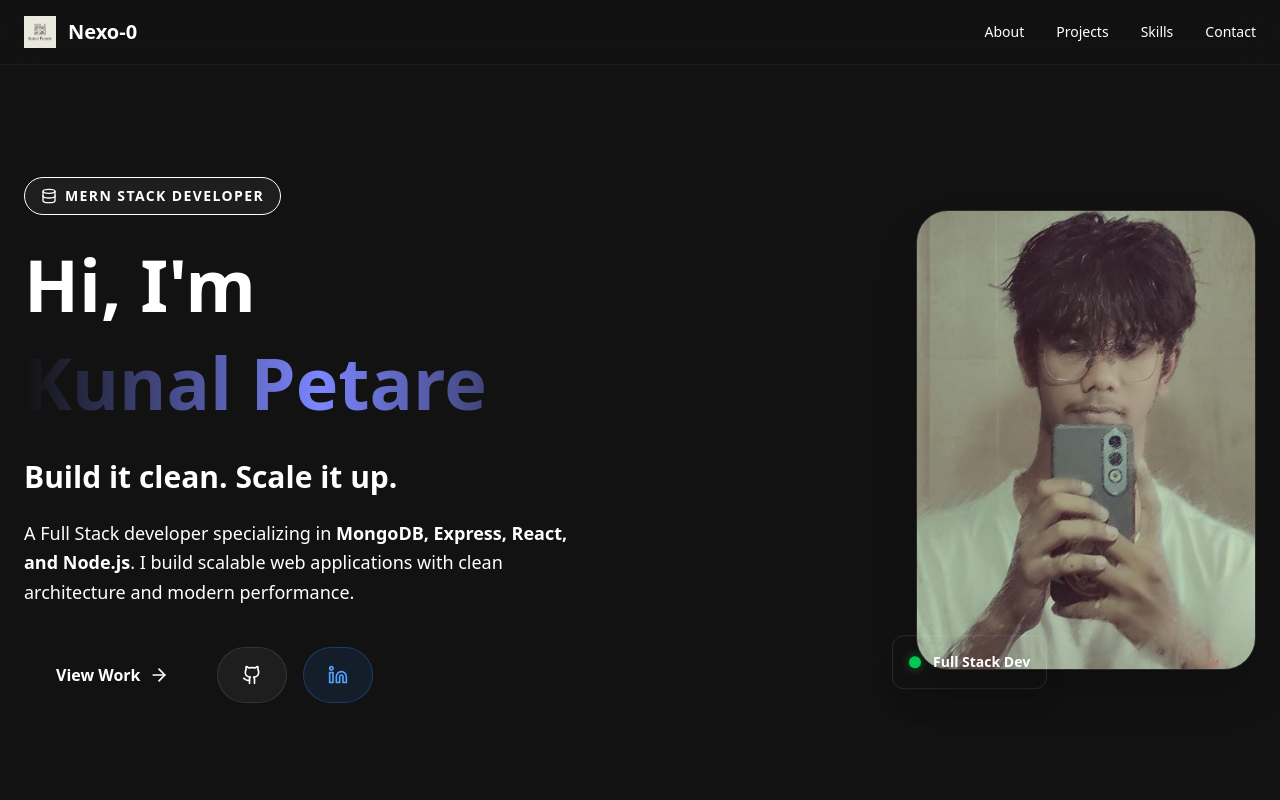
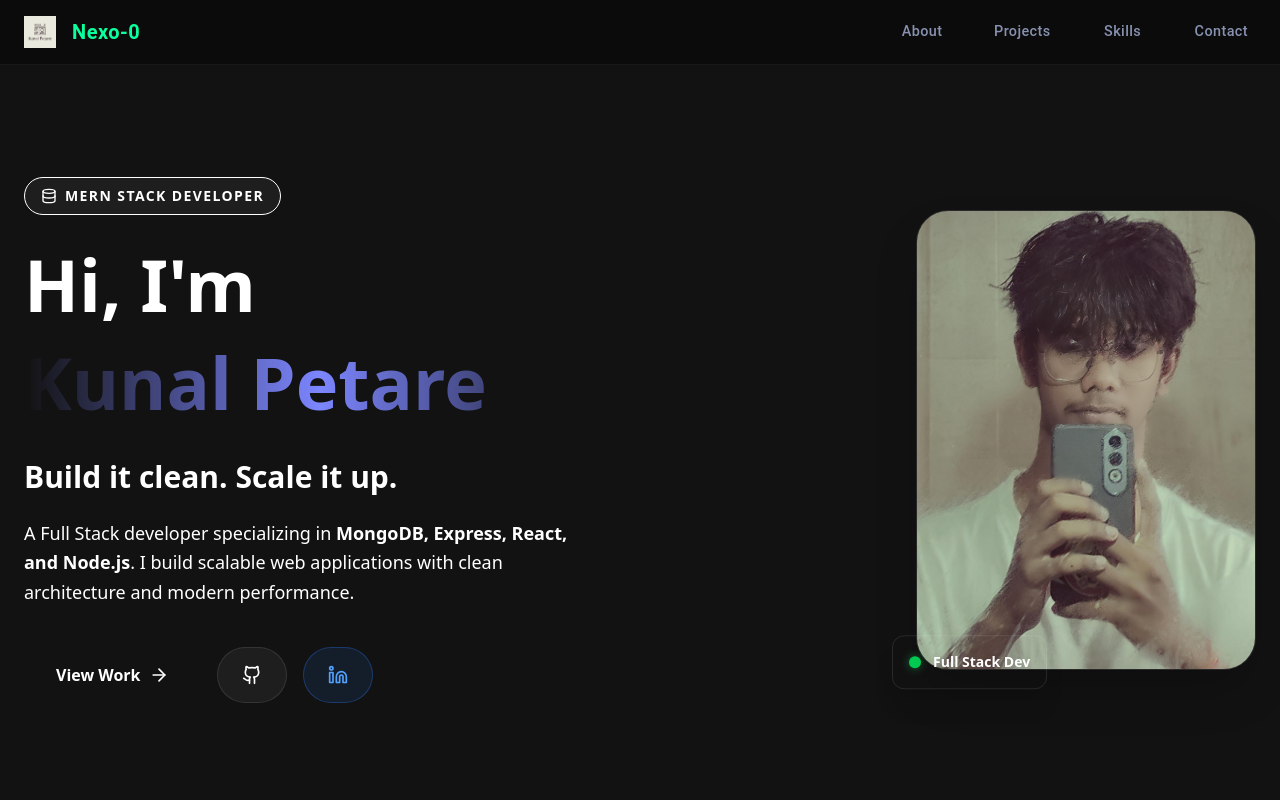
Before and after one commit to Nexo-0/Portfolio-V2-Frontend, a React (Vite) app: page / in a window 1280 px wide. Shown: the top 800 px of the page. Built offline with nearby package versions, Linux system fonts and the light colour scheme; no server answers.

Commit message:
Adding Material UI in App.jsx

```diff
--- a/src/App.jsx
+++ b/src/App.jsx
@@ -1,52 +1,113 @@
 import { QueryClient, QueryClientProvider } from '@tanstack/react-query';
+import { AppBar, Toolbar, Button, Box, Typography, Container } from '@mui/material'; // MUI Imports
+
 import { Hero } from './sections/Hero';
 import { About } from './sections/About';
 import { Projects } from './sections/Projects';
 import { Skills } from './sections/Skills';
 import { Contact } from './sections/Contact';
 
-// 1. IMPORT YOUR LOGO HERE
+// IMPORT YOUR LOGO
 import logo from './assets/Images/Studio-Project.png';
 
 const queryClient = new QueryClient();
+
+// Define Colors to match your theme
+const themeColors = {
+  background: 'rgba(10, 10, 10, 0.8)', // Dark background
+  border: 'rgba(255, 255, 255, 0.05)',  // Subtle border
+  textSecondary: '#8892b0',             // Gray text
+  primary: '#0aff9d',                   // Neon Green (Adjust to match your specific primary color)
+  glassBlur: 'blur(12px)',              // Glass effect
+};
 
 function App() {
   return (
     <QueryClientProvider client={queryClient}>
       <main className="antialiased selection:bg-primary/30">
 
-        {/* Navigation Bar */}
-        <nav className="fixed top-0 w-full z-50 bg-background/80 backdrop-blur-lg border-b border-white/5 px-6 py-4 flex justify-between items-center">
+        {/* --- MATERIAL UI NAVBAR --- */}
+        <AppBar
+          position="fixed"
+          elevation={0}
+          sx={{
+            backgroundColor: themeColors.background,
+            backdropFilter: themeColors.glassBlur,
+            borderBottom: `1px solid ${themeColors.border}`,
+            zIndex: 50
+          }}
+        >
+          <Container maxWidth="xl">
+            <Toolbar disableGutters sx={{ justifyContent: 'space-between', minHeight: '70px' }}>
 
-          {/* 2. FIXED LOGO SECTION */}
-          <div className="font-bold text-xl text-primary flex items-center gap-3">
-             <img
-               src={logo}
-               alt="Nexo-0 Logo"
-               className="h-8 w-auto object-contain" // Controls height
-             />
-             Nexo-0
-          </div>
+              {/* Logo Section */}
+              <Box display="flex" alignItems="center" gap={2}>
+                 <img
+                   src={logo}
+                   alt="Nexo-0 Logo"
+                   style={{ height: '32px', width: 'auto', objectFit: 'contain' }}
+                 />
+                 <Typography
+                   variant="h6"
+                   component="div"
+                   sx={{
+                     fontWeight: 'bold',
+                     color: themeColors.primary,
+                     letterSpacing: '0.5px'
+                   }}
+                 >
+                   Nexo-0
+                 </Typography>
+              </Box>
 
-          <div className="hidden md:flex gap-8 text-sm font-medium text-secondary">
-             <a href="#about" className="hover:text-primary transition-colors">About</a>
-             <a href="#projects" className="hover:text-primary transition-colors">Projects</a>
-             <a href="#skills" className="hover:text-primary transition-colors">Skills</a>
-             <a href="#contact" className="hover:text-primary transition-colors">Contact</a>
-          </div>
-        </nav>
+              {/* Desktop Menu Links */}
+              <Box sx={{ display: { xs: 'none', md: 'flex' }, gap: 4 }}>
+                {['About', 'Projects', 'Skills', 'Contact'].map((item) => (
+                  <Button
+                    key={item}
+                    href={`#${item.toLowerCase()}`}
+                    sx={{
+                      color: themeColors.textSecondary,
+                      textTransform: 'capitalize',
+                      fontWeight: 500,
+                      fontSize: '0.9rem',
+                      '&:hover': {
+                        color: themeColors.primary,
+                        backgroundColor: 'transparent'
+                      }
+                    }}
+                  >
+                    {item}
+                  </Button>
+                ))}
+              </Box>
 
-        {/* Section Order */}
+            </Toolbar>
+          </Container>
+        </AppBar>
+
+        {/* --- MAIN SECTIONS --- */}
+        {/* We keep these as they are since they contain complex logic */}
         <Hero />
         <About />
         <Projects />
         <Skills />
         <Contact />
 
-        {/* Footer */}
-        <footer className="py-8 text-center text-secondary text-sm border-t border-white/5 bg-surface/20">
-          <p>© 2026 Kunal Petare. All Rights Reserved.</p>
-        </footer>
+        {/* --- MATERIAL UI FOOTER --- */}
+        <Box
+          component="footer"
+          sx={{
+            py: 4,
+            textAlign: 'center',
+            backgroundColor: 'rgba(255,255,255,0.02)',
+            borderTop: `1px solid ${themeColors.border}`
+          }}
+        >
+          <Typography variant="body2" sx={{ color: themeColors.textSecondary }}>
+            © 2026 Kunal Petare. All Rights Reserved.
+          </Typography>
+        </Box>
 
       </main>
     </QueryClientProvider>
```
